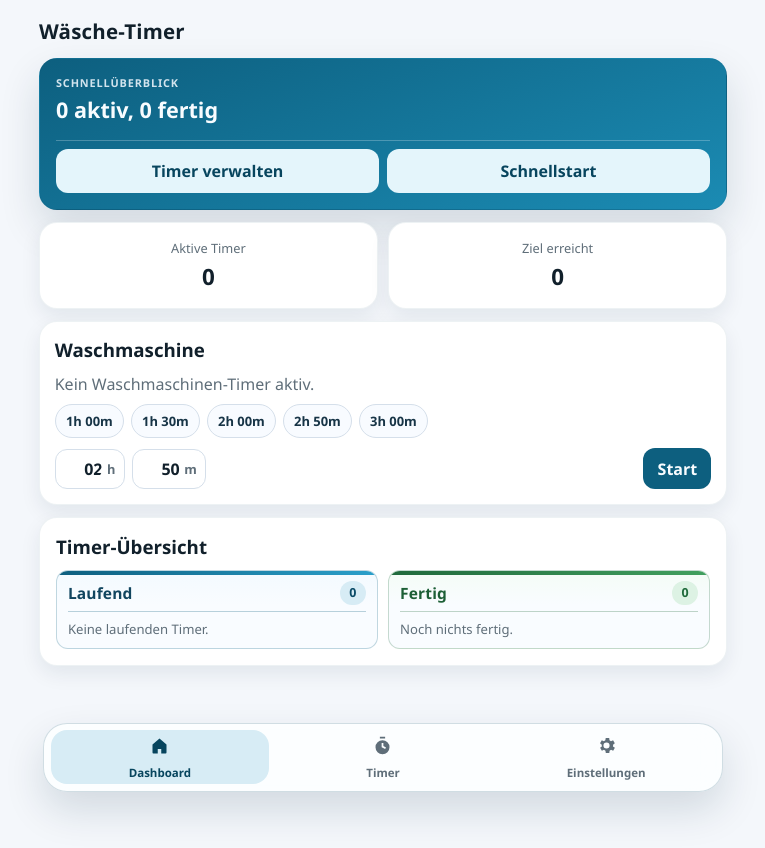
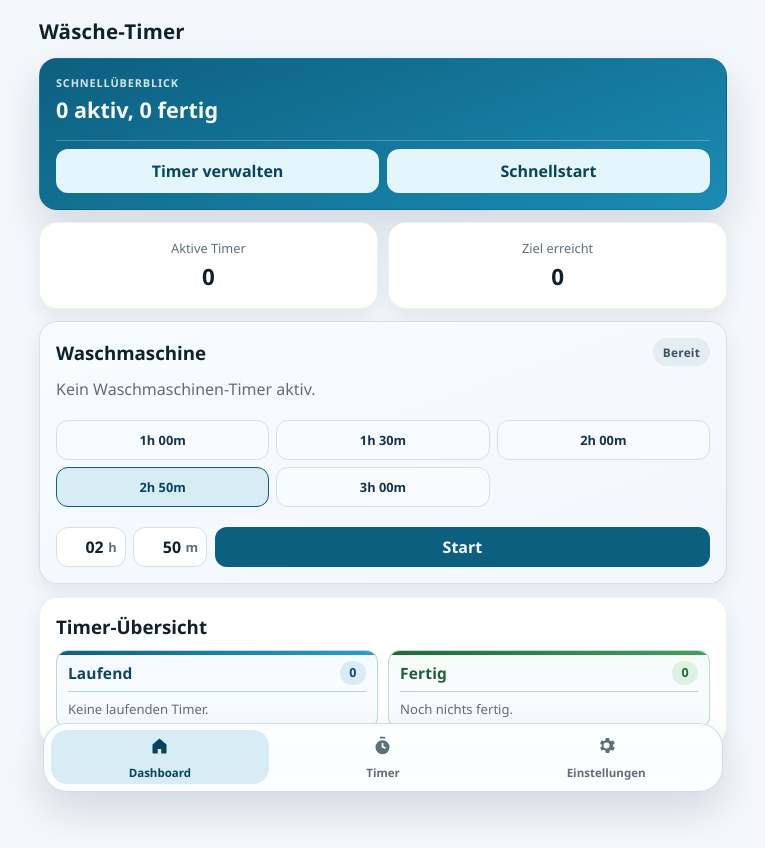
Before and after one commit to blaxcky/wasche-timer-app, a React (Vite) app: page / in a window 1280 px wide. Shown: the whole page, without its empty margins (257-1022 px from the left). Before the commit the page ends 800 px from the top, so only its background shows below. Built offline with nearby package versions, Linux system fonts and the light colour scheme.

Commit message:
Aktualisiere modernen Timer

```diff
--- a/src/app/App.tsx
+++ b/src/app/App.tsx
@@ -215,12 +215,16 @@ function AppContent(): JSX.Element {
   }, [now, state.washingMachine]);
 
   const washingDurationSec = state.washingMachine.presetMin * 60;
-  const washingProgress = state.washingMachine.active
+  const washingProgress = state.washingMachine.active && washingDurationSec > 0
     ? Math.min(100, Math.max(0, Math.round(((washingDurationSec - washingRemaining) / washingDurationSec) * 100)))
     : 0;
 
   const washingEndDate = state.washingMachine.endAt ? new Date(state.washingMachine.endAt) : null;
   const isWashingDone = state.washingMachine.active && washingEndDate !== null && now.getTime() >= washingEndDate.getTime();
+  const washingUrgent = state.washingMachine.active && !isWashingDone && washingRemaining <= 10 * 60;
+  const machineState = isWashingDone ? "done" : washingUrgent ? "warning" : state.washingMachine.active ? "running" : "idle";
+  const machineProgress = isWashingDone ? 100 : washingProgress;
+  const machineProgressColor = isWashingDone ? "#33a05e" : washingUrgent ? "#e38a2b" : "#1a8fb9";
 
   useEffect(() => {
     if (isWashingDone && !washingDoneRef.current) {
@@ -574,39 +578,48 @@ function AppContent(): JSX.Element {
               </article>
             </div>
 
-            <article className="card machine-card">
+            <article className={`card machine-card machine-card-${machineState}`}>
               <div className="section-head">
                 <h3>Waschmaschine</h3>
-                {state.washingMachine.active ? (
-                  <button className="btn btn-text" onClick={stopWashingMachine}>Stopp</button>
-                ) : null}
+                <span className={`machine-status-pill machine-status-pill-${machineState}`}>
+                  {machineState === "done"
+                    ? "Fertig"
+                    : machineState === "warning"
+                      ? "Fast fertig"
+                      : machineState === "running"
+                        ? "Läuft"
+                        : "Bereit"}
+                </span>
               </div>
 
               {state.washingMachine.active && washingEndDate ? (
                 <>
+                  <div
+                    className="machine-ring"
+                    style={{
+                      background: `conic-gradient(${machineProgressColor} ${machineProgress}%, #dce8f1 ${machineProgress}% 100%)`
+                    }}
+                  >
+                    <div className="machine-ring-inner">
+                      <p className="machine-ring-label">Restzeit</p>
                       <p className="big-timer machine-big-timer">{isWashingDone ? "Fertig" : formatDuration(washingRemaining)}</p>
+                    </div>
+                  </div>
                   <p className="muted machine-end-time">
                     Ende: {washingEndDate.toLocaleTimeString("de-DE", { hour: "2-digit", minute: "2-digit" })} Uhr
                   </p>
-                  <div className="progress-track">
-                    <div className="progress-bar" style={{ width: `${washingProgress}%` }} />
-                  </div>
+                  <p className="machine-progress-text">{machineProgress}% abgeschlossen</p>
+                  <button className="btn btn-text machine-stop-btn" onClick={stopWashingMachine}>Stopp</button>
                 </>
               ) : (
+                <>
                   <p className="muted">Kein Waschmaschinen-Timer aktiv.</p>
-              )}
-
-              {state.washingMachine.active ? (
-                <p className="muted machine-lock-hint">Neuen Waschmaschinen-Timer erst nach Stopp starten.</p>
-              ) : null}
-
                   <div className="washing-presets machine-presets">
                     {state.settings.defaultWashingPresetsMin.map((value) => (
                       <button
                         key={value}
-                    className={`preset-chip ${state.washingMachine.active && value === state.washingMachine.presetMin ? "preset-chip-active" : ""}`}
+                        className={`preset-chip ${value === state.washingMachine.presetMin ? "preset-chip-active" : ""}`}
                         onClick={() => startWashingMachine(value)}
-                    disabled={state.washingMachine.active}
                       >
                         {formatPresetLabel(value)}
                       </button>
@@ -614,12 +627,11 @@ function AppContent(): JSX.Element {
                   </div>
 
                   <div className="machine-inline-controls">
-                <label className={`machine-inline-field ${state.washingMachine.active ? "machine-inline-field-disabled" : ""}`}>
+                    <label className="machine-inline-field">
                       <select
                         value={machineHours}
                         onChange={(event) => setMachineHours(event.target.value)}
                         aria-label="Stunden"
-                    disabled={state.washingMachine.active}
                       >
                         {HOUR_OPTIONS.map((value) => (
                           <option key={`hour-${value}`} value={value.toString()}>
@@ -629,12 +641,11 @@ function AppContent(): JSX.Element {
                       </select>
                       <span>h</span>
                     </label>
-                <label className={`machine-inline-field ${state.washingMachine.active ? "machine-inline-field-disabled" : ""}`}>
+                    <label className="machine-inline-field">
                       <select
                         value={machineInputMinutes}
                         onChange={(event) => setMachineInputMinutes(event.target.value)}
                         aria-label="Minuten"
-                    disabled={state.washingMachine.active}
                       >
                         {MINUTE_OPTIONS.map((value) => (
                           <option key={`minute-${value}`} value={value.toString()}>
@@ -644,14 +655,12 @@ function AppContent(): JSX.Element {
                       </select>
                       <span>m</span>
                     </label>
-                <button
-                  className="btn btn-primary machine-start-btn"
-                  onClick={startCustomWashingMachine}
-                  disabled={state.washingMachine.active}
-                >
+                    <button className="btn btn-primary machine-start-btn" onClick={startCustomWashingMachine}>
                       Start
                     </button>
                   </div>
+                </>
+              )}
             </article>
 
             <article className="card">
--- a/src/styles.css
+++ b/src/styles.css
@@ -332,27 +332,131 @@ button:focus-visible {
 }
 
 .machine-card {
-  padding: 0.92rem;
+  padding: 1rem;
+  display: grid;
+  gap: 0.65rem;
+  border-color: rgba(13, 95, 127, 0.15);
+  background: linear-gradient(165deg, #f8fcff, #f3f8fd);
+}
+
+.machine-card .section-head {
+  margin-bottom: 0.1rem;
 }
 
 .machine-big-timer {
-  font-size: 1.48rem;
-  line-height: 1.08;
+  font-size: clamp(1.35rem, 4.2vw, 1.95rem);
+  line-height: 1.05;
+  letter-spacing: 0.01em;
+  font-variant-numeric: tabular-nums;
+}
+
+.machine-card-idle {
+  background: linear-gradient(160deg, #f8fcff, #f1f7fc);
+}
+
+.machine-card-running {
+  background: linear-gradient(160deg, #f6fcff, #eef7fd);
+}
+
+.machine-card-warning {
+  background: linear-gradient(160deg, #fff8f2, #fff3e8);
+}
+
+.machine-card-done {
+  background: linear-gradient(160deg, #f4fbf6, #edf8f1);
+}
+
+.machine-status-pill {
+  display: inline-flex;
+  align-items: center;
+  justify-content: center;
+  min-height: 28px;
+  border-radius: 999px;
+  padding: 0.2rem 0.62rem;
+  font-size: 0.74rem;
+  font-weight: 800;
+  letter-spacing: 0.02em;
+}
+
+.machine-status-pill-idle {
+  background: #e5edf4;
+  color: #395565;
+}
+
+.machine-status-pill-running {
+  background: #d8edf6;
+  color: #0f5471;
+}
+
+.machine-status-pill-warning {
+  background: #ffe5c9;
+  color: #915315;
+}
+
+.machine-status-pill-done {
+  background: #dbf0e2;
+  color: #20693c;
+}
+
+.machine-ring {
+  width: min(240px, 84%);
+  aspect-ratio: 1 / 1;
+  margin: 0.1rem auto 0;
+  border-radius: 50%;
+  padding: 11px;
+  display: grid;
+  place-items: center;
+  transition: background 220ms ease;
+}
+
+.machine-ring-inner {
+  width: 100%;
+  height: 100%;
+  border-radius: 50%;
+  background: rgba(255, 255, 255, 0.95);
+  border: 1px solid rgba(9, 57, 80, 0.08);
+  box-shadow: inset 0 4px 12px rgba(9, 57, 80, 0.08);
+  display: grid;
+  place-content: center;
+  gap: 0.2rem;
+  text-align: center;
+}
+
+.machine-ring-label {
+  margin: 0;
+  font-size: 0.72rem;
+  letter-spacing: 0.06em;
+  text-transform: uppercase;
+  color: var(--muted);
+  font-weight: 700;
 }
 
 .machine-end-time {
-  margin-top: 0.16rem;
-  font-size: 0.82rem;
+  margin-top: 0.05rem;
+  font-size: 0.86rem;
+  text-align: center;
 }
 
-.machine-card .progress-track {
-  margin-top: 0.42rem;
-  height: 8px;
+.machine-progress-text {
+  margin: 0;
+  text-align: center;
+  font-size: 0.8rem;
+  font-weight: 700;
+  color: var(--muted);
 }
 
-.machine-lock-hint {
-  margin-top: 0.4rem;
-  font-size: 0.78rem;
+.machine-stop-btn {
+  width: 100%;
+  margin-top: 0.2rem;
+  min-height: 42px;
+}
+
+.machine-card-warning .machine-ring {
+  animation: machine-ring-pulse 1.8s ease-in-out infinite;
+}
+
+.machine-card-done .machine-progress-text {
+  color: var(--success);
 }
 
 .inline-form {
@@ -493,8 +597,10 @@ button:focus-visible {
 }
 
 .machine-presets {
-  margin-top: 0.62rem;
-  gap: 0.42rem;
+  margin-top: 0.55rem;
+  gap: 0.44rem;
+  display: grid;
+  grid-template-columns: repeat(3, minmax(0, 1fr));
 }
 
 .preset-chip {
@@ -509,9 +615,11 @@ button:focus-visible {
 }
 
 .machine-presets .preset-chip {
-  min-height: 34px;
-  padding: 0.34rem 0.64rem;
-  font-size: 0.81rem;
+  min-height: 40px;
+  padding: 0.4rem 0.45rem;
+  font-size: 0.8rem;
+  text-align: center;
+  border-radius: 12px;
 }
 
 .preset-chip:disabled {
@@ -553,10 +661,11 @@ button:focus-visible {
 
 .machine-inline-controls {
   margin-top: 0.62rem;
-  display: flex;
+  display: grid;
+  grid-template-columns: repeat(2, minmax(0, auto)) minmax(92px, 1fr);
   align-items: center;
   gap: 0.46rem;
-  flex-wrap: nowrap;
+  justify-content: start;
 }
 
 .machine-inline-field {
@@ -591,10 +700,6 @@ button:focus-visible {
   font-weight: 700;
 }
 
-.machine-inline-field-disabled {
-  background: #f1f5f9;
-}
-
 .machine-inline-field select:disabled {
   color: var(--muted);
   cursor: not-allowed;
@@ -602,7 +707,6 @@ button:focus-visible {
 
 .machine-start-btn {
   min-height: 40px;
-  margin-left: auto;
   white-space: nowrap;
 }
 
@@ -854,6 +958,16 @@ button:focus-visible {
   }
 }
 
+@keyframes machine-ring-pulse {
+  0%,
+  100% {
+    box-shadow: 0 0 0 0 rgba(227, 138, 43, 0.22);
+  }
+  50% {
+    box-shadow: 0 0 0 10px rgba(227, 138, 43, 0);
+  }
+}
+
 @media (max-width: 560px) {
   .inline-form {
     grid-template-columns: 1fr;
@@ -872,10 +986,15 @@ button:focus-visible {
   }
 
   .machine-inline-controls {
+    grid-template-columns: 1fr 1fr;
     gap: 0.38rem;
   }
 
   .machine-start-btn {
-    margin-left: 0;
+    grid-column: 1 / -1;
+  }
+
+  .machine-presets {
+    grid-template-columns: repeat(2, minmax(0, 1fr));
   }
 }
```
Lines whose indentation alone changed are shown as unchanged.
